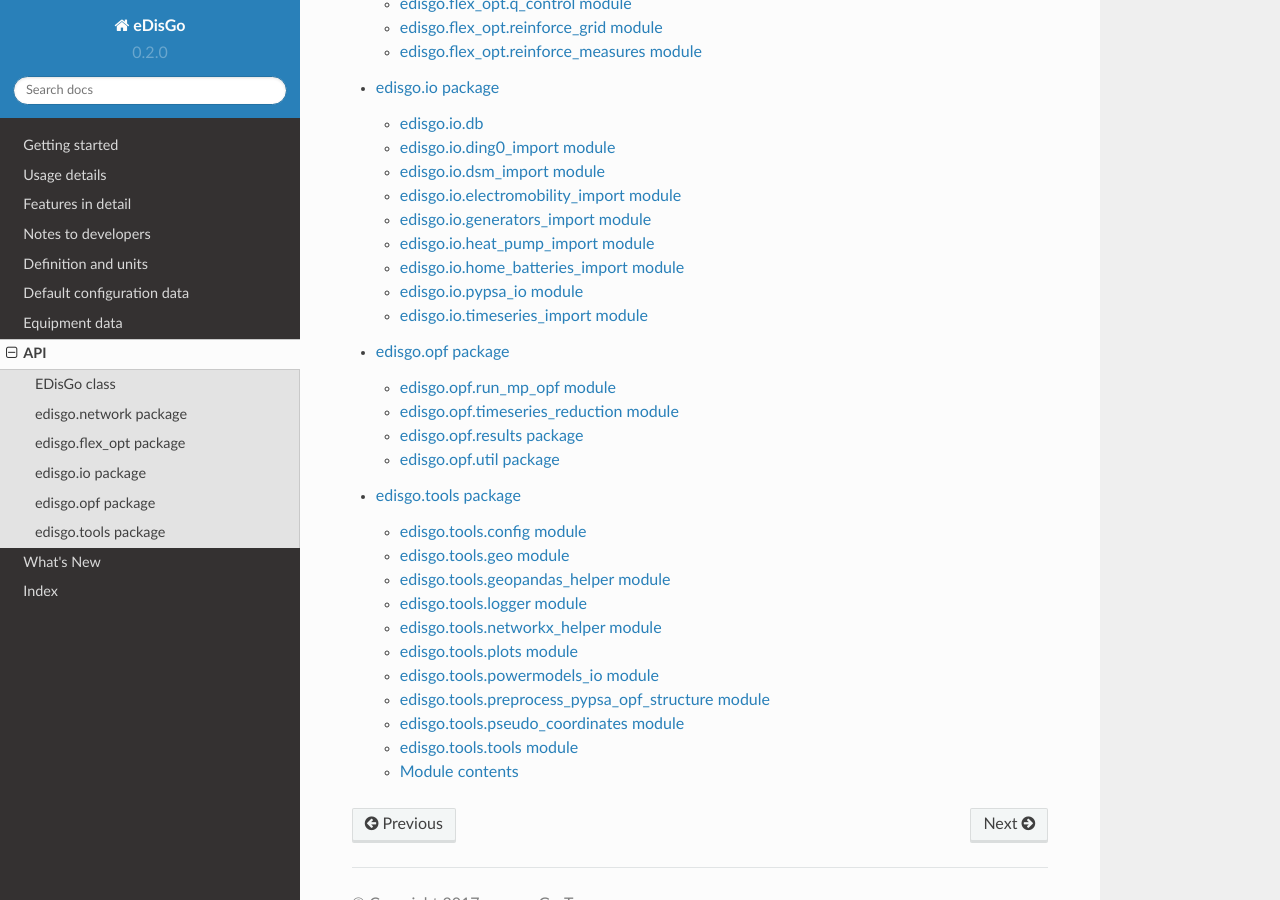
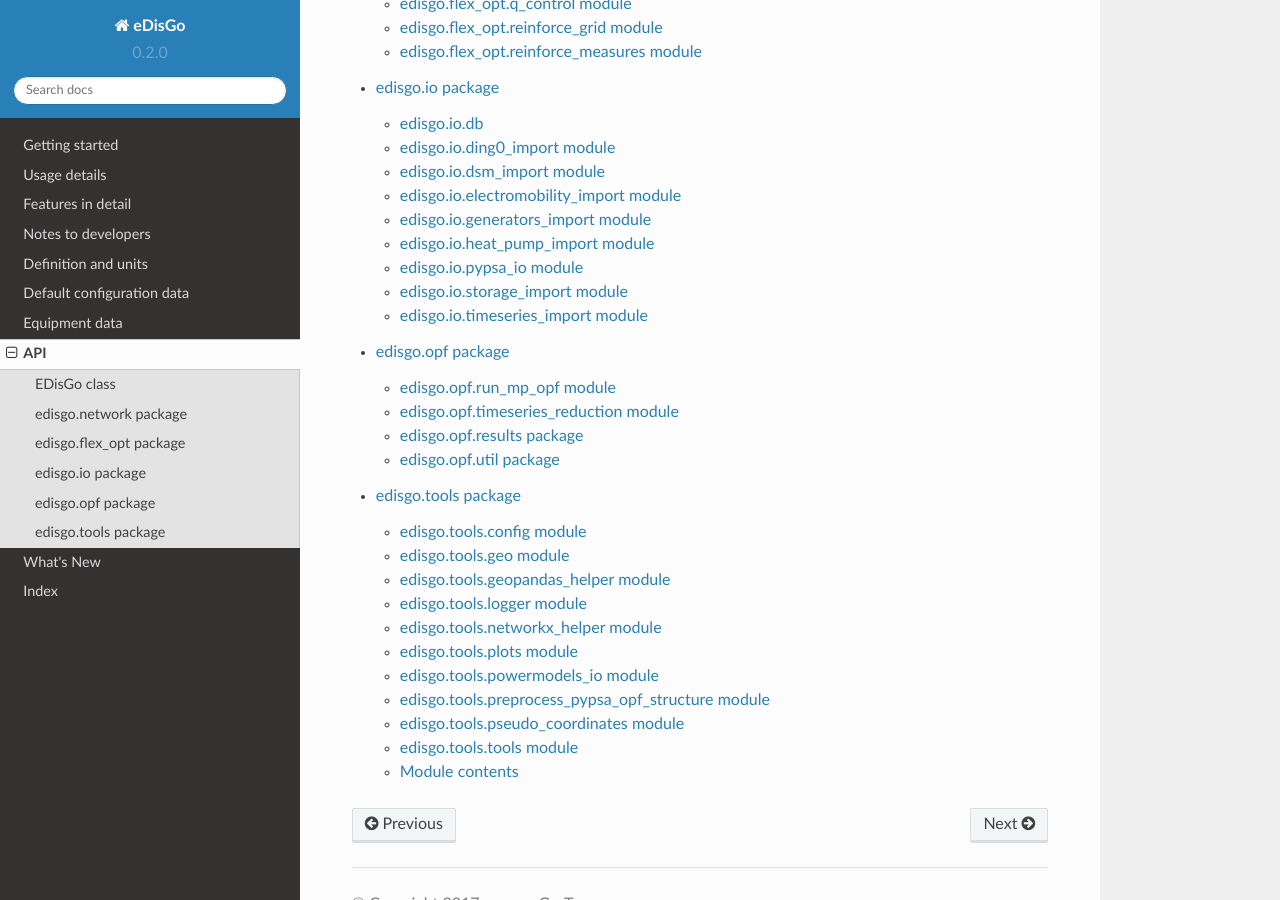
Before and after one commit to openego/eDisGo, a Sphinx documentation site: the page built from doc/api.rst, in a window 1280 px wide and 900 px high, scrolled down 612 px. Built offline with Sphinx 7.4.7 and the Read the Docs theme 2.0.0, drawn with Linux system fonts in a browser that asks for light colours; formulas are drawn with MathJax 3.

Commit message:
Fix module name

```diff
--- a/doc/api/edisgo.io.rst
+++ b/doc/api/edisgo.io.rst
@@ -49,18 +49,18 @@ edisgo.io.heat\_pump\_import module
    :undoc-members:
    :show-inheritance:
 
-edisgo.io.home\_batteries\_import module
-----------------------------------------
+edisgo.io.pypsa\_io module
+--------------------------
 
-.. automodule:: edisgo.io.home_batteries_import
+.. automodule:: edisgo.io.pypsa_io
    :members:
    :undoc-members:
    :show-inheritance:
 
-edisgo.io.pypsa\_io module
---------------------------
+edisgo.io.storage\_import module
+----------------------------------------
 
-.. automodule:: edisgo.io.pypsa_io
+.. automodule:: edisgo.io.storage_import
    :members:
    :undoc-members:
    :show-inheritance:
```
